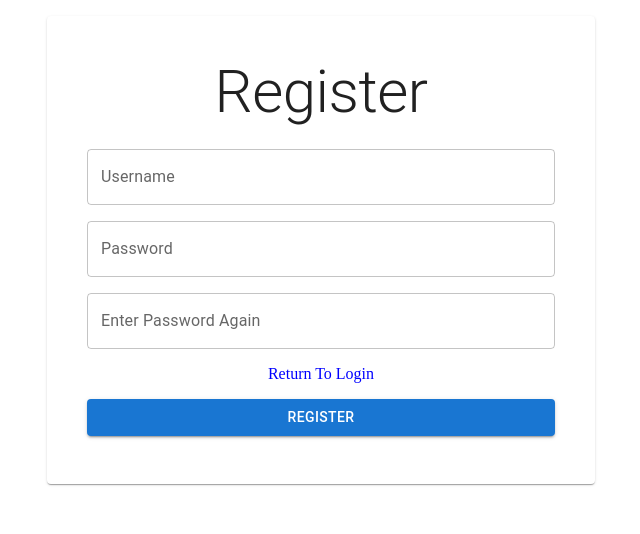
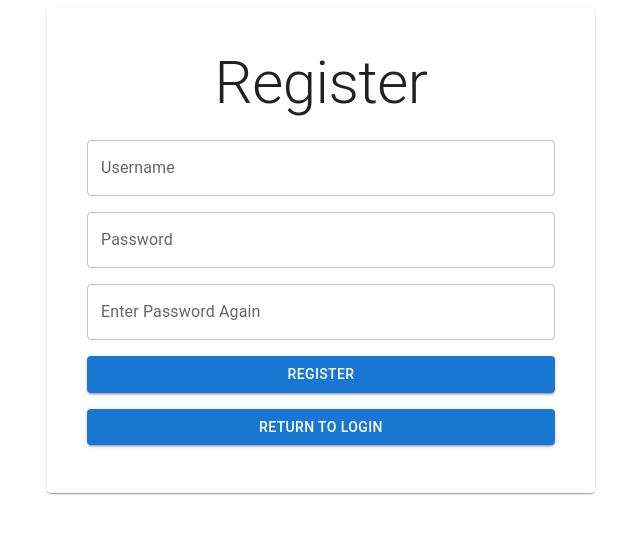
Before and after one commit to QuantumCompiler/Recipe-Genie, a React (Create React App) app in the folder recipe-genie/: page /register in a window 1280 px wide. Shown: the part 158-692 px from the top of the page, without its empty margins (327-967 px from the left). Built offline with nearby package versions, Linux system fonts and the light colour scheme.

Commit message:
Register Update - Made Navigation To Login Page A Button

```diff
--- a/recipe-genie/src/JS/Components/Register.js
+++ b/recipe-genie/src/JS/Components/Register.js
@@ -87,24 +87,11 @@ export default function Register() {
                                 onChange={(e) => setConfirmPassword(e.target.value)}
                             />
                         </FormControl>
-                        <Box
-                            sx={{
-                                display: 'flex',
-                                flexDirection: 'row',
-                                justifyContent: 'center',
-                                gap: 2,
-                            }}
-                        >
-                            <Link
-                                style={{
-                                    textDecoration: 'none',
-                                    color: 'blue',
-                                }}
-                                to='/'
-                            >Return To Login</Link>
-                        </Box>
-                        <Button type="submit" variant="contained" color="primary">
+                        <Button type='submit' variant='contained' color='primary'>
                             Register
+                        </Button>
+                        <Button component={Link} to='/' variant='contained' color='primary'>
+                            Return To Login
                         </Button>
                     </Box>
                 </CardContent>
```
